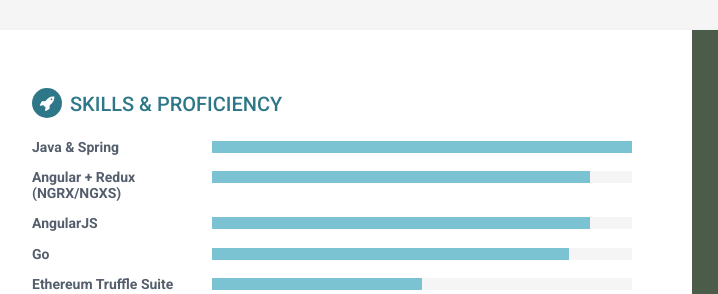
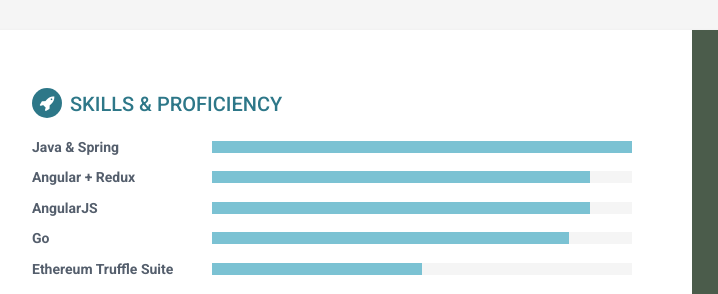
Before and after one commit to fuchshh/fuchshh.github.io, a plain HTML site: page index.html in a window 1280 px wide. Shown: the top 294 px of the page, 188-906 px from the left. Drawn offline with Linux system fonts and the light colour scheme.

Commit message:
Update index.html

```diff
--- a/index.html
+++ b/index.html
@@ -89,7 +89,7 @@
                     </div>
 
                     <div class="item">
-                        <h3 class="level-title">Angular &#43; Redux (NGRX/NGXS)</h3>
+                        <h3 class="level-title">Angular &#43; Redux</h3>
                         <div class="level-bar">
                             <div class="level-bar-inner" data-level="90%">
                             </div>
```
